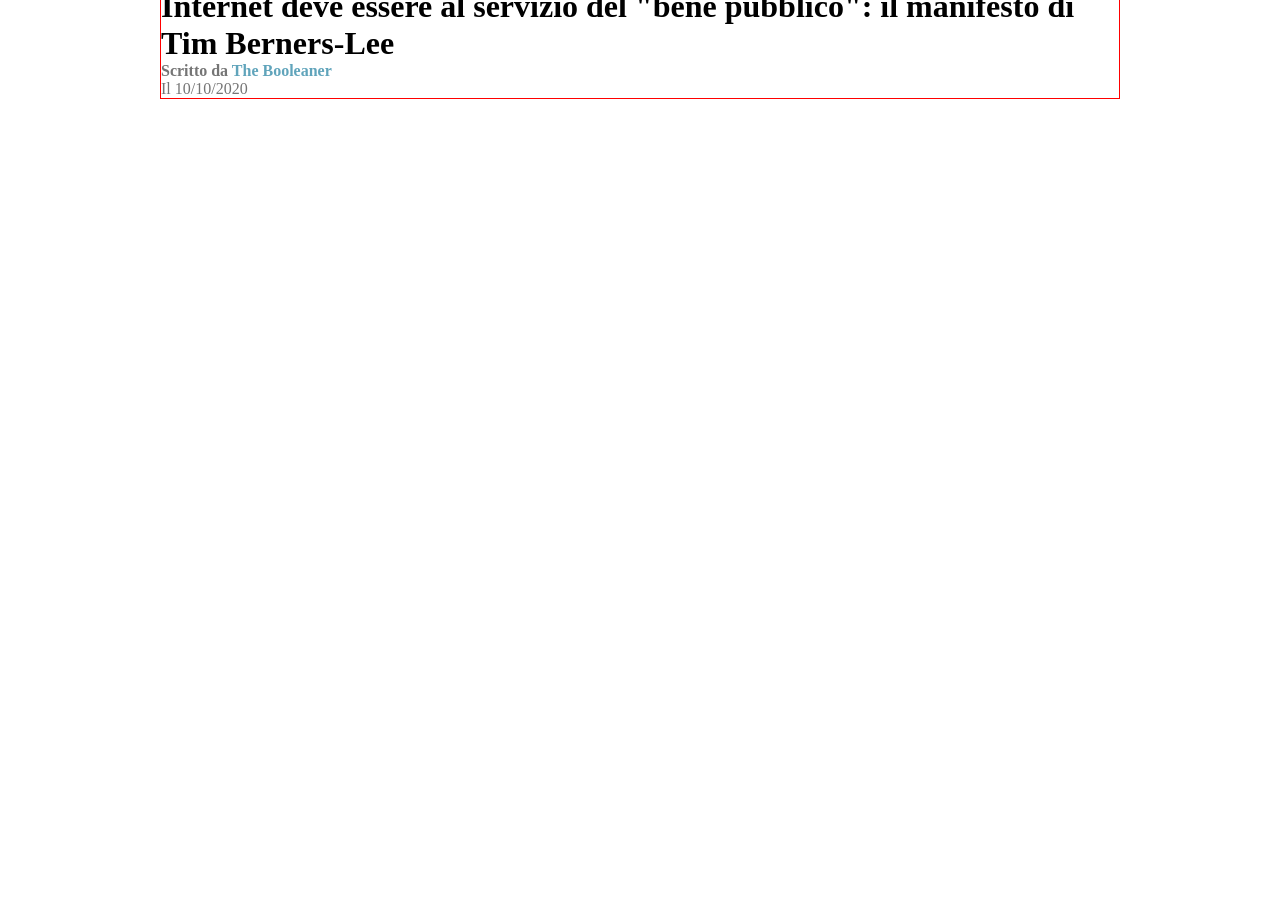
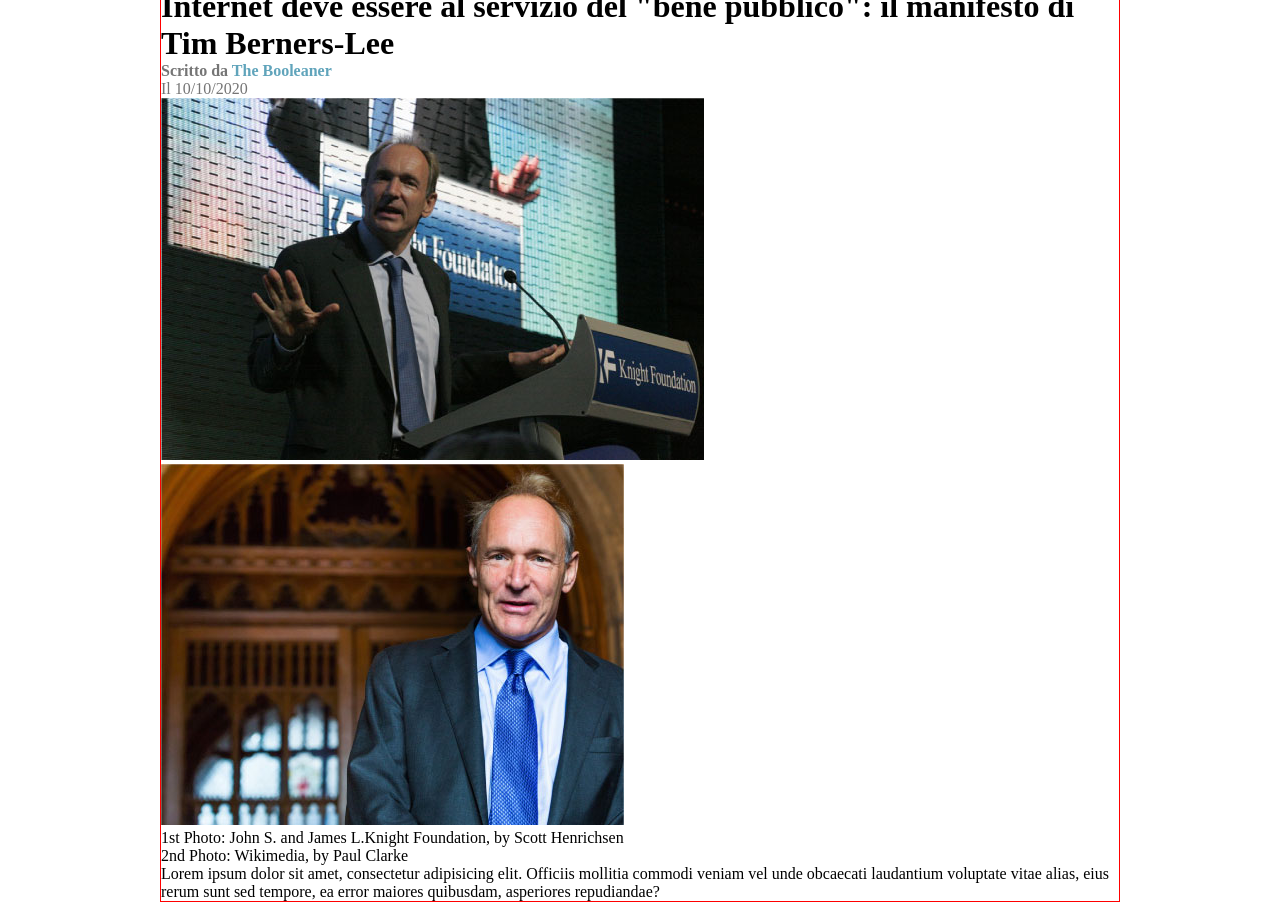
Before and after one commit to andrea1632/html-css-booleaner, a plain HTML site: page index.html in a window 1280 px wide. Shown: the part 123-1025 px from the top of the page. Before the commit the page ends 800 px from the top, so only its background shows below. Drawn offline with Linux system fonts and the light colour scheme.

Commit message:
added tim photos

```diff
--- a/index.html
+++ b/index.html
@@ -27,7 +27,18 @@
        </header>
 
        <main>
+            <div class="images-top">
+                 <img src="./asset/img/tim-1.jpg" alt="">
+                 <img src="./asset/img/tim-2.jpg" alt="">
+            </div>
+            <span>
+                1st Photo: John S. and James L.Knight Foundation, by Scott Henrichsen <br>
+                2nd Photo: Wikimedia, by Paul Clarke
+            </span>
 
+            <p id="lorem1">
+                Lorem ipsum dolor sit amet, consectetur adipisicing elit. Officiis mollitia commodi veniam vel unde obcaecati laudantium voluptate vitae alias, eius rerum sunt sed tempore, ea error maiores quibusdam, asperiores repudiandae?
+            </p>
        </main>
 
        <footer>
```
